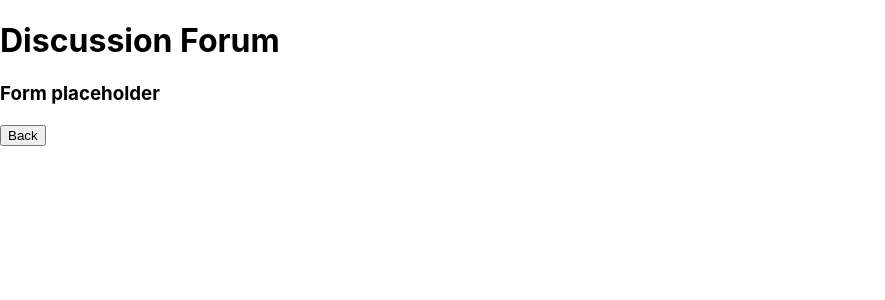
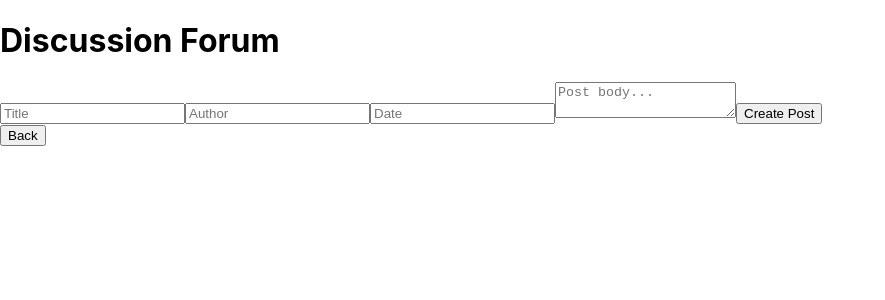
Before and after one commit to Patrick-Dolan/discussion-forum, a React (Create React App) app: page / in a window 1280 px wide. Both pictures are taken after a click on the button "Create Post". Shown: the top 300 px of the page, without its empty margins (0-885 px from the left). Built offline with nearby package versions, Linux system fonts and the light colour scheme.

Commit message:
add create functionality for forum posts
Co-authored-by: Nick Sullivan <nicholassull@users.noreply.github.com>
Co-authored-by: chrisdfghjkl <chrisdfghjkl@users.noreply.github.com>
Co-authored-by: marnionrails <marnionrails@users.noreply.github.com>

```diff
--- a/src/components/ForumControl.js
+++ b/src/components/ForumControl.js
@@ -37,12 +37,18 @@ class ForumControl extends React.Component {
     }));
   }
 
+  handleAddingNewPostToList = (newPost) => {
+    const newMainPostList = this.state.mainPostList.concat(newPost);
+    this.setState({mainPostList: newMainPostList,
+                  formVisibleOnPage: false});
+  }
+
   render() {
     let currentlyVisibleState = null;
     let buttonText
 
     if (this.state.formVisibleOnPage) {
-      currentlyVisibleState = <NewPostForm/>;
+      currentlyVisibleState = <NewPostForm onNewPostCreation={this.handleAddingNewPostToList}/>;
       buttonText = "Back";
     } else {
       currentlyVisibleState = <PostList postList={this.state.mainPostList} />
--- a/src/components/NewPostForm.js
+++ b/src/components/NewPostForm.js
@@ -1,9 +1,46 @@
 import React from "react";
+import PropTypes from "prop-types";
+import { v4 } from 'uuid';
 
-function NewPostForm() {
+function NewPostForm(props) {
+
+  function handleNewPostFormSubmission(event) {
+    event.preventDefault();
+    props.onNewPostCreation({
+      title: event.target.title.value,
+      author: event.target.author.value,
+      date: event.target.date.value,
+      postBody: event.target.postBody.value,
+      id: v4()});
+  }
+
   return (
-    <h3>Form placeholder</h3>
+  <>
+    <form onSubmit={handleNewPostFormSubmission}>
+        <input
+          type='text'
+          name='title'
+          placeholder='Title' />
+        <input
+          type='text'
+          name='author'
+          placeholder='Author' />
+        <input
+          type='text'
+          name='date'
+          placeholder='Date' />
+        <textarea
+          name='postBody'
+          placeholder='Post body...' />
+        <button type='submit'>Create Post</button>
+      </form>
+    </>
   );
 }
 
+NewPostForm.propTypes = {
+  onNewPostCreation: PropTypes.func
+};
+
+
 export default NewPostForm;
```
